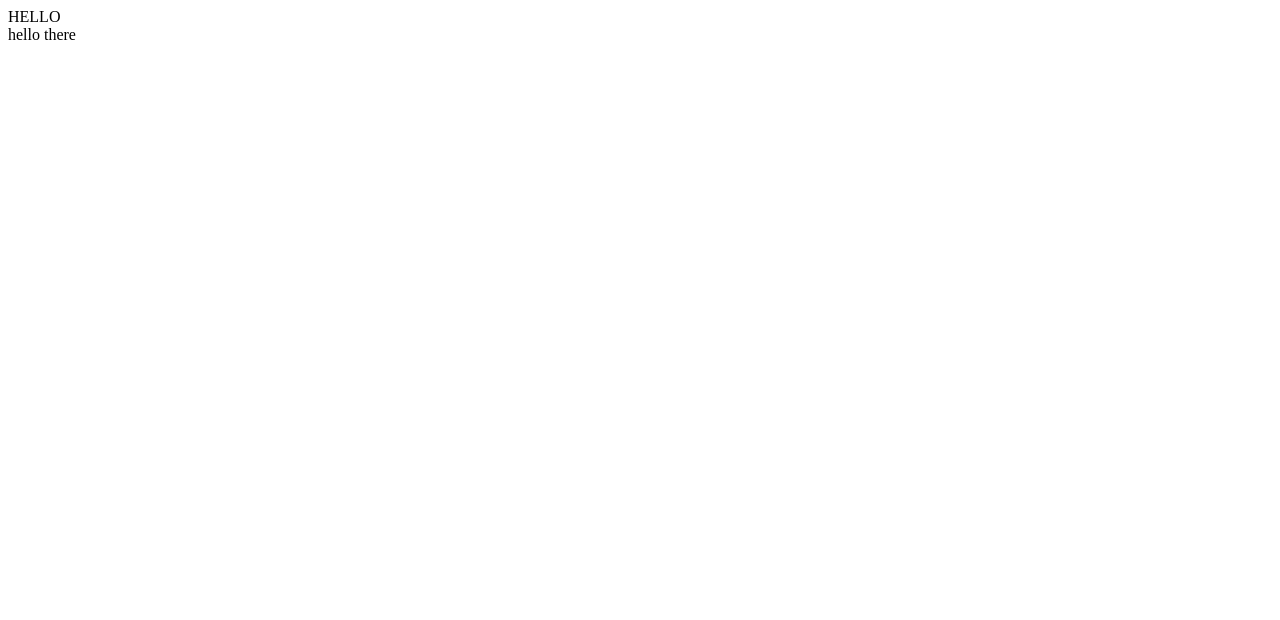
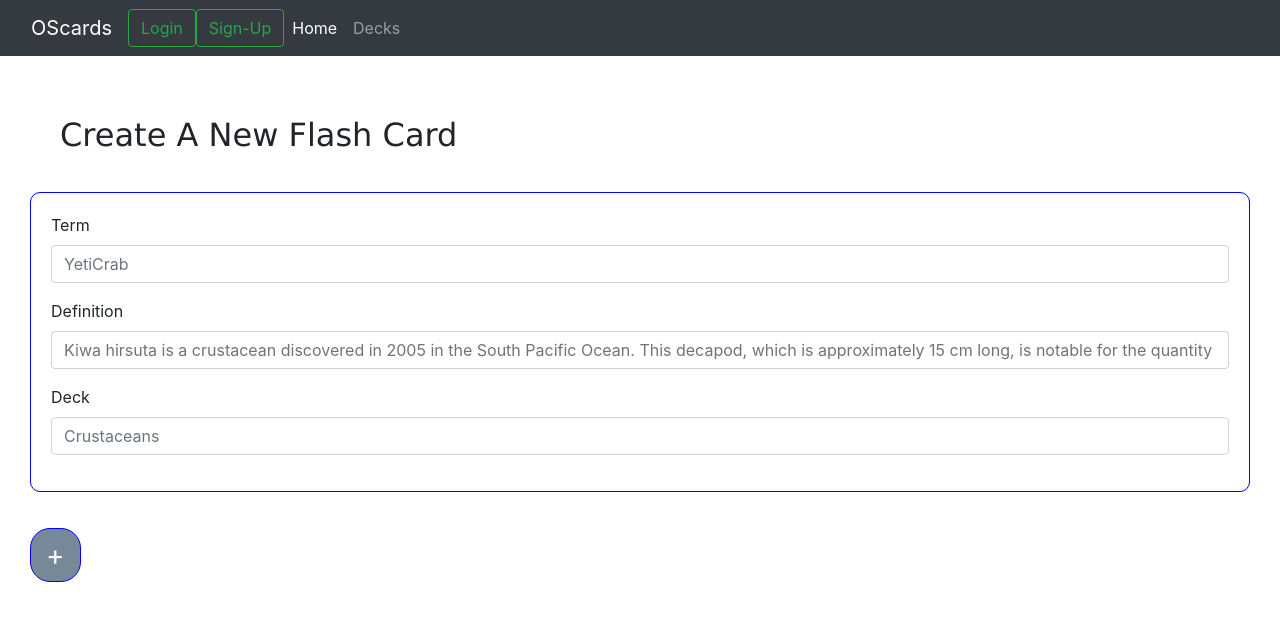
Before and after one commit to OSLearning/OSCards, a React (Create React App) app in the folder client/: page / in a window 1280 px wide. Shown: the top 620 px of the page. Built offline with nearby package versions, Linux system fonts and the light colour scheme.

Commit message:
POST functionality complete, ready for backend connection

```diff
--- a/client/src/App.jsx
+++ b/client/src/App.jsx
@@ -1,11 +1,16 @@
 /* eslint-disable prettier/prettier */
 import React, { Component } from 'react';
 import { BrowserRouter as Router, Route, Switch } from 'react-router-dom';
+import Header from "./components/Header";
+import AddCard from "./pages/AddCard";
 
 class App extends Component {
   render() {
     return (
-      <div>hello there</div>
+      <div>
+        <Header/>
+        <AddCard/>
+      </div>
     )
   }
 }
--- /dev/null
+++ b/client/src/components/header/Header.css
@@ -0,0 +1,45 @@
+.addcard {
+    padding: 30px;
+
+}
+
+h2 {
+  font-family: Verdana, Geneva, Tahoma, sans-serif;
+}
+
+
+/* . {
+    border: thin solid blue;
+    border-radius: 10px;
+    background: linear-gradient(0.25turn, lightblue, lightgray, lightblue);
+    padding: 20px;
+  } */
+
+.cardform {
+  border: thin solid blue;
+  border-radius: 10px;
+  /* background: linear-gradient(0.25turn, lightblue, lightgray, lightblue); */
+  padding: 20px;
+}
+
+.submitButton {
+  border: thin solid blue;
+  border-radius: 20px;
+  margin-top: 20px;
+  background-color: lightslategray;
+  padding: 5px 15px;
+  color: white;
+  font-size: 28px;
+}
+
+input {
+  width: 100%;
+  border: none;
+  border-bottom: 1px solid whitesmoke;
+}
+/* input[type=text] {
+  } */
+
+label {
+  justify-content: center;
+}
--- /dev/null
+++ b/client/src/components/header/Header.jsx
@@ -0,0 +1,33 @@
+import React, { Component } from 'react';
+import { Link } from 'react-router-dom'
+import "./Header.css";
+
+class Header extends Component {
+  render () {
+    return (
+<div className='mainheader'>
+    <nav className="navbar navbar-expand-lg navbar-dark bg-dark">
+        <div className="container-fluid">
+            <a className="navbar-brand" href="#">OScards</a>
+                <button className="navbar-toggler" type="button" data-bs-toggle="collapse" data-bs-target="#navbarSupportedContent" aria-controls="navbarSupportedContent" aria-expanded="false" aria-label="Toggle navigation">
+                    <span className="navbar-toggler-icon"></span>
+                </button>
+                <div id='button-padding'>
+                    <button className="btn btn-outline-success" type="submit">Login</button>
+                    <button className="btn btn-outline-success" type="submit">Sign-Up</button>
+                </div>
+            <div className="collapse navbar-collapse" id="navbarSupportedContent">
+                <ul className="navbar-nav ms-auto mb-2 mb-lg-0">
+                    <li className="nav-item"><a className="nav-link active" aria-current="page" href="#">Home</a></li>
+                    <li className="nav-item"><a className="nav-link" href="#">Decks</a></li>
+                </ul>
+
+        </div>
+    </div>
+</nav>
+</div>
+    )
+  }
+}
+
+export default Header;
--- /dev/null
+++ b/client/src/components/header/index.js
@@ -0,0 +1 @@
+export { default } from "./Header.jsx"
--- a/client/src/index.html
+++ b/client/src/index.html
@@ -3,10 +3,10 @@
     <meta charset="UTF-8">
     <meta http-equiv="X-UA-Compatible" content="IE=edge">
     <meta name="viewport" content="width=device-width, initial-scale=1.0">
-    <title>Document</title>
+    <title>OS Cards</title>
+    <link rel="stylesheet" href="https://stackpath.bootstrapcdn.com/bootstrap/4.3.1/css/bootstrap.min.css" integrity="sha384-ggOyR0iXCbMQv3Xipma34MD+dH/1fQ784/j6cY/iJTQUOhcWr7x9JvoRxT2MZw1T" crossorigin="anonymous">
 </head>
 <body>
-  <div>HELLO</div>
     <div id='root'></div>
     <script type="text/javascript" src="./dist/bundle.js"></script>
 </body>
--- /dev/null
+++ b/client/src/pages/AddCard/AddCard.jsx
@@ -0,0 +1,117 @@
+import React, { Component } from 'react';
+import { Link } from 'react-router-dom'
+import "./AddCard.css";
+import axios from 'axios';
+
+class AddCard extends Component {
+  constructor(props) {
+    super(props);
+    this.state = {
+        term: '',
+        definition: '',
+        deck: ''
+    }
+  this.handleSubmit = this.handleSubmit.bind(this);
+  this.handleTerm = this.handleTerm.bind(this);
+  this.handleDefinition = this.handleDefinition.bind(this);
+  this.handleDeck = this.handleDeck.bind(this);
+  }
+  // helper functions to handle entries
+  handleTerm(event) {
+    event.preventDefault();
+    this.setState({term: event.target.value})
+    // console.log(this.state.cardForm)
+  }
+
+  handleDefinition(event) {
+    event.preventDefault();
+    this.setState({definition: event.target.value})
+  }
+
+  handleDeck(event) {
+    event.preventDefault();
+    this.setState({deck: event.target.value})
+  }
+
+  handleSubmit() {
+    let term = this.state.term
+    let definition = this.state.definition
+    let deck = this.state.deck
+    let obj = {
+      deck,
+      definition,
+      term
+    }
+
+    axios.post("/card", {
+      obj
+    })
+    .then((res) => {
+      console.log("res: ", res);
+    })
+    .catch((err) => {
+      console.log("err: ", err);
+    })
+  }
+
+
+  render () {
+    let context = this;
+    return (
+        <div className='addcard'>
+        {/* // card form h2 "CARD FORM" */}
+        <h2 className="addcard">Create A New Flash Card</h2>
+
+
+        <form className="cardform">
+            <div  className="mb-3">
+            <label htmlFor="formGroupExampleInput"  className="form-label">Term</label>
+            <input type="text"  className="form-control" id="formGroupExampleInput" placeholder="YetiCrab" onChange={(e) => context.handleTerm(event)}/>
+            </div>
+
+            <div  className="mb-3">
+            <label htmlFor="formGroupExampleInput2"  className="form-label">Definition</label>
+            <input type="text"  className="form-control" id="formGroupExampleInput2" placeholder="Kiwa hirsuta is a crustacean discovered in 2005 in the South Pacific Ocean. This decapod, which is approximately 15 cm long, is notable for the quantity of silky blond setae covering its pereiopods. Its discoverers dubbed it the yeti lobster or yeti crab" onChange={(e) => context.handleDefinition(event)}/>
+            </div>
+
+            <div  className="mb-3">
+            <label htmlFor="formGroupExampleInput2"  className="form-label">Deck</label>
+            <input type="text"  className="form-control" id="formGroupExampleInput2" placeholder="Crustaceans" onChange={(e) => context.handleDeck(event)}/>
+            </div>
+        </form>
+        <button  className="submitButton" onClick={context.handleSubmit}>+</button>
+        </div>
+            )
+        }
+    }
+
+export default AddCard;
+
+
+
+
+
+
+
+
+
+
+
+
+
+
+
+
+
+
+
+
+
+/*{ <label htmlFor="term">Term :</label> <br></br>
+<span><input type="text" className="termvalue"/> </span>
+<p></p>
+<label htmlFor="definition">Definition :</label> <br></br>
+<span><input type="text" className="termvalue"/> </span>
+<p></p>
+<label htmlFor="deck">Deck Label :</label> <br></br>
+<span><input type="text" className="termvalue"/> </span>  }*/
--- /dev/null
+++ b/client/src/pages/AddCard/index.js
@@ -0,0 +1 @@
+export { default } from "./AddCard.jsx"
```
Also changed, not shown: client/src/pages/AddCard/AddCard.css (added), img_src/OScards1.png (added), 1 other file (tests, documents, lock files or other folders).
